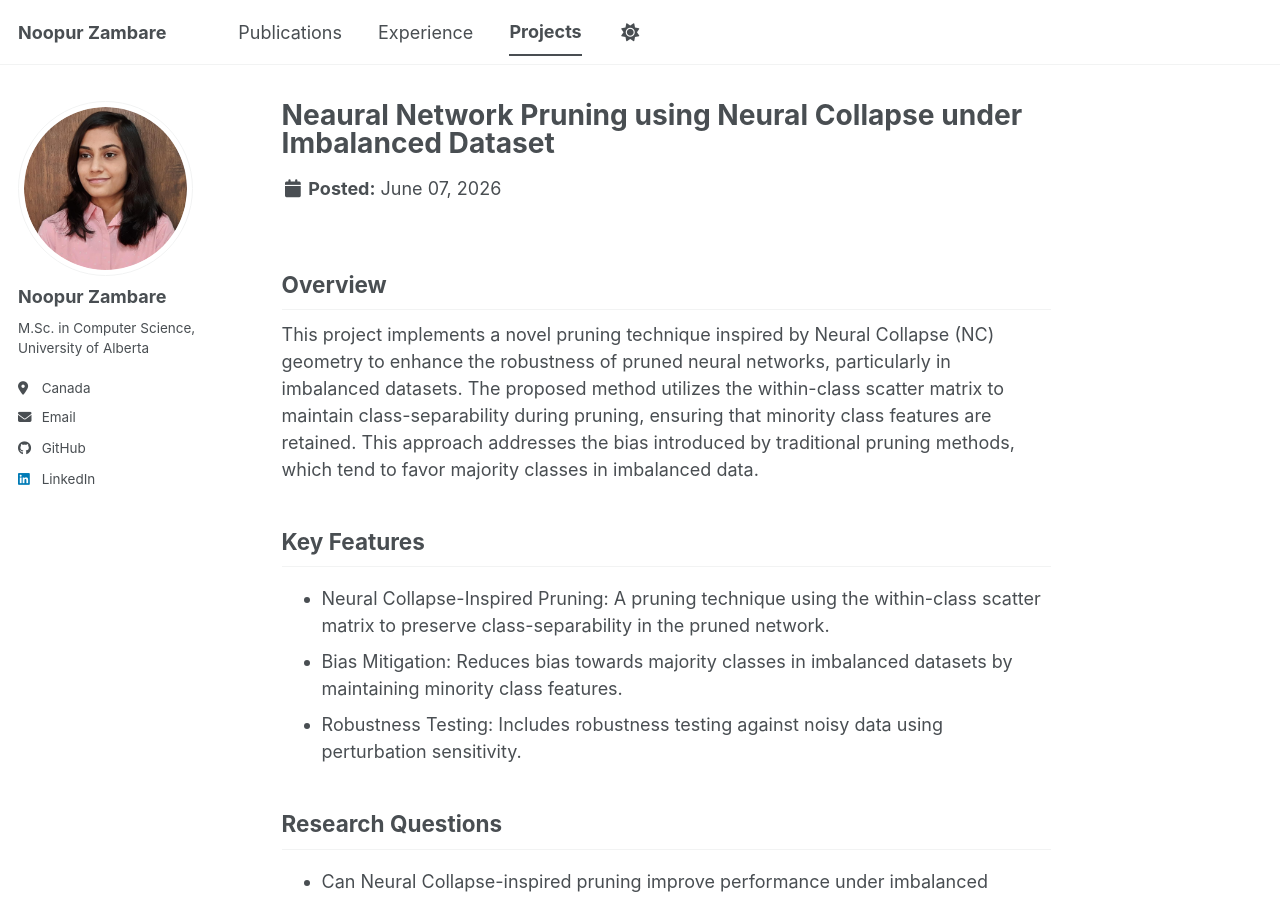
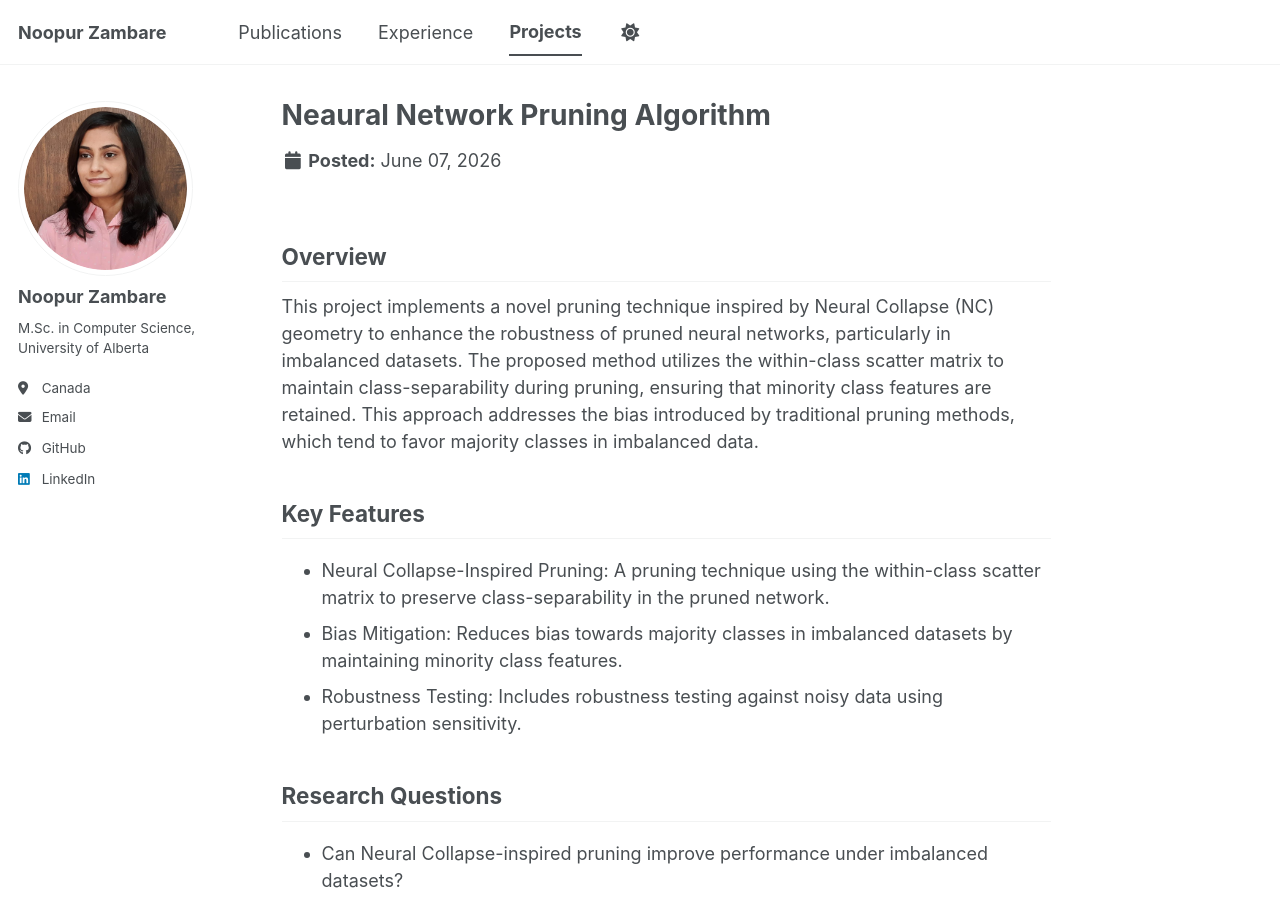
Before and after one commit to noopur-zambare/noopur-zambare.github.io, a Jekyll site: the page built from _projects/d-nc.md, in a window 1280 px wide and 900 px high. Built offline with Jekyll 4.4.1, drawn with Linux system fonts in a browser that asks for light colours; a script bundle is joined from its source files by our own code; library files that are not in the unit come from our copies.

Commit message:
project changed

```diff
--- a/_pages/projects.html
+++ b/_pages/projects.html
@@ -15,7 +15,7 @@ author_profile: true
 
   <li style="margin-bottom: 22px;">
 
-    <div style="display: flex; gap: 22px; align-items: flex-start;">
+    <div style="display: flex; gap: 50px; align-items: flex-start;">
 
       <!-- LEFT: TEXT -->
       <div style="flex: 1;">
--- a/_projects/d-nc.md
+++ b/_projects/d-nc.md
@@ -1,5 +1,5 @@
 ---
-title: "Neaural Network Pruning using Neural Collapse under Imbalanced Dataset"
+title: "Neaural Network Pruning Algorithm"
 collection: projects
 permalink: /projects/project-4
 
```
